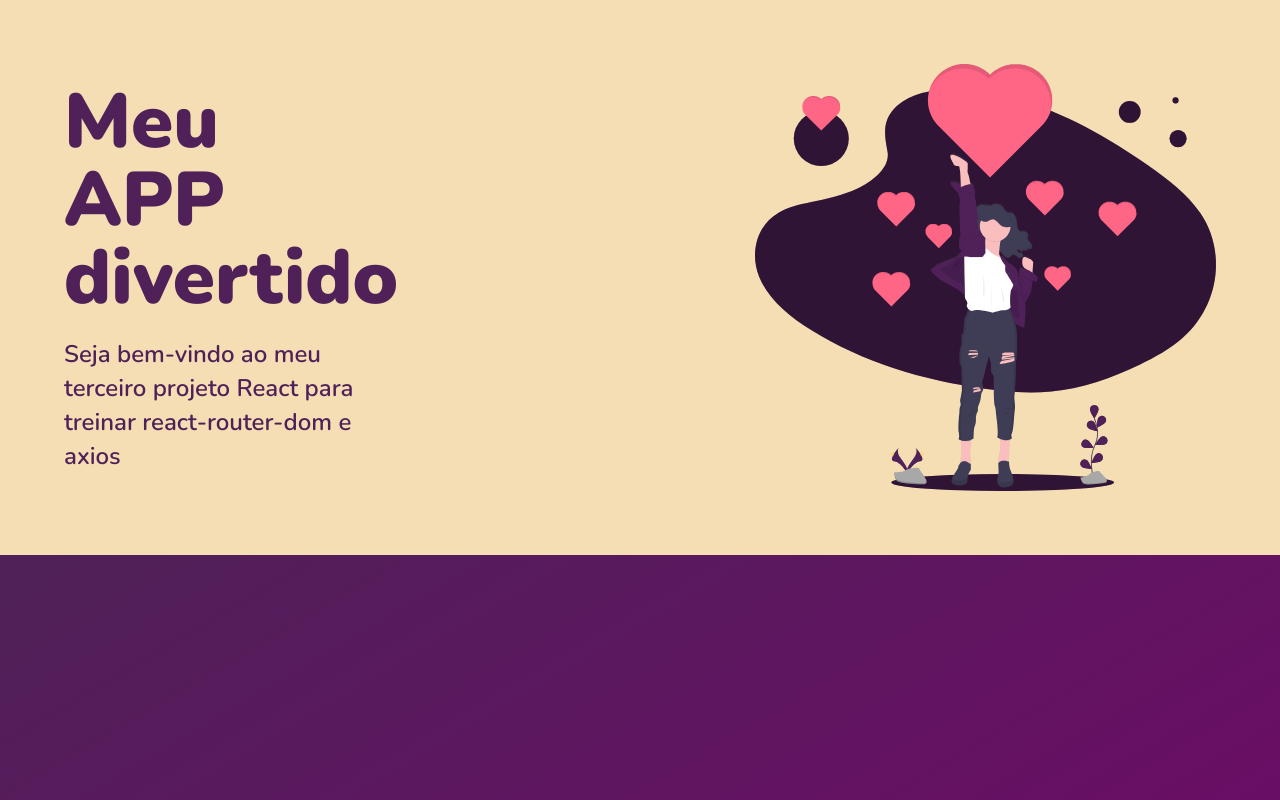
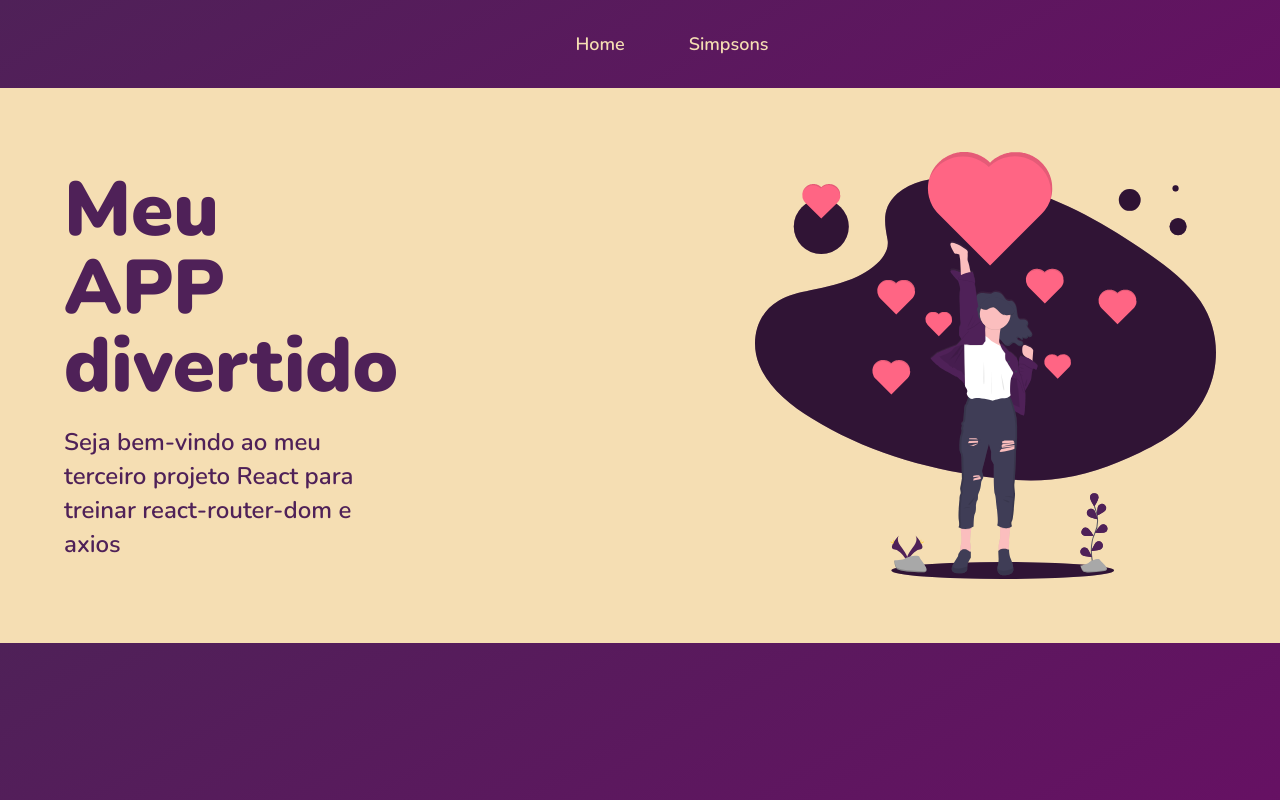
Before and after one commit to andrezasantana/app-divertido-reprograma, a React (Create React App) app: page / in a window 1280 px wide. Built offline with nearby package versions, Linux system fonts and the light colour scheme.

Commit message:
cria rotas

```diff
--- a/src/App.js
+++ b/src/App.js
@@ -1,12 +1,12 @@
-import React from "react";
-import Banner from "./components/banner";
-import Menu from "./components/menu";
+import React from "react"
+// import Menu from "./components/menu"
+import Routes from "./routes/routes"
 import "./global.css";
 
 function App() {
   return (
     <>
-      <Banner />
+    <Routes />
     </>
   );
 }
--- a/src/components/menu/index.js
+++ b/src/components/menu/index.js
@@ -1,13 +1,13 @@
 import React from 'react'
-import { link } from 'react-router-dom'
+import { Link } from 'react-router-dom'
 import './style.css'
 
 const Menu = () => {
     return (
         <div>
             <ul className="menu">
-                <li><link className="link" to="/">Home</link></li>
-                <li><link className="link" to="/simpsons">Simpsons</link></li>
+                <li><Link className="link" to="/">Home</Link></li>
+                <li><Link className="link" to="/simpsons">Simpsons</Link></li>
             </ul>
         </div>
     )
--- /dev/null
+++ b/src/pages/home/index.js
@@ -0,0 +1,14 @@
+import React from "react";
+import Menu from "../../components/menu";
+import Banner from "../../components/banner";
+
+const Home = () => {
+    return (
+        <>
+            <Menu />
+            <Banner />
+        </>
+    )
+}
+
+export default Home
--- /dev/null
+++ b/src/routes/routes.js
@@ -0,0 +1,16 @@
+import React from 'react'
+import {BrowserRouter, Switch, Route} from 'react-router-dom'
+
+import Home from '../pages/home'
+
+const Routes = () => {
+    return(
+        <BrowserRouter>
+            <Switch>
+                <Route exact path='/' component={Home} />
+            </Switch>
+        </BrowserRouter>
+    )
+}
+
+export default Routes
```
